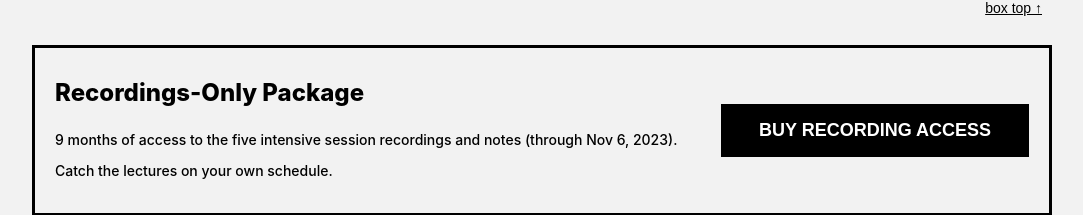
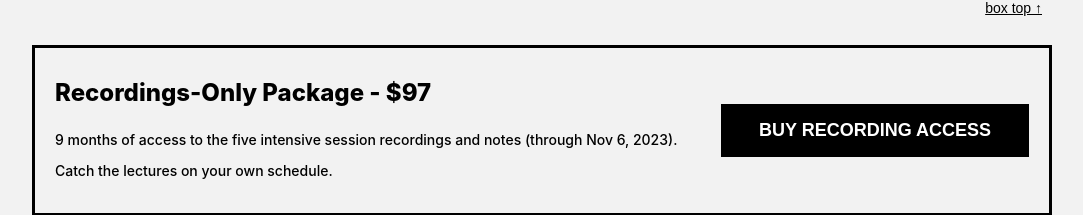
Before and after one commit to xdMR/overOptimizedPPS, a React (Create React App) app in the folder sales_page/: page / in a window 1280 px wide. Shown: the part 1774-1989 px from the top of the page, without its empty margins (98-1181 px from the left). Built offline with nearby package versions, Linux system fonts and the light colour scheme.

Commit message:
cleans up Recordings component

```diff
--- a/sales_page/src/components/recordings/Recordings.jsx
+++ b/sales_page/src/components/recordings/Recordings.jsx
@@ -1,6 +1,6 @@
 import React from 'react'
+import './recordings.css'
 import { Button } from "../../components";
-import './recordings.css'
 import { CartContext } from "../../context/CartContext";
 import { useContext } from "react";
 
@@ -8,25 +8,22 @@ import { useContext } from "react";
 function Recordings() {
   const cart = useContext(CartContext);
 
-    const plan2 = (priceId, planName, members) => {
-        console.log(`This is ${planName}`)
-        console.log(cart.cart);
-        cart.cart.teammembers=1;
-        cart.createOrder(priceId);
+  const pay = (priceId, planName) => {
+    console.log(`This is ${planName} plan`)
+    cart.cart.teammembers = 1;
+    cart.createOrder(priceId, 1);
   }
-
 
   return (
     <div class="m__cta">
       <div class="m__cta-content">
-        <h3>Recordings-Only Package</h3>
+        <h3>Recordings-Only Package - $97</h3>
         <p>9 months of access to the five intensive session recordings
           and notes (through Nov 6, 2023).</p>
         <p>Catch the lectures on your own schedule.</p>
-
       </div>
       <div class="m__cta-btn">
-    <Button boring={false} onClick={()=>{plan2("price_1MOueTCpotfJBdLx6CAptVdz","Recordings",1)}} title="Buy Recording Access" />
+        <Button boring={false} onClick={() => { pay("price_1MPcuyCpotfJBdLxTsTD006j", "Recordings") }} title="Buy Recording Access" />
       </div>
     </div>
   )
```
Lines whose indentation alone changed are shown as unchanged.
